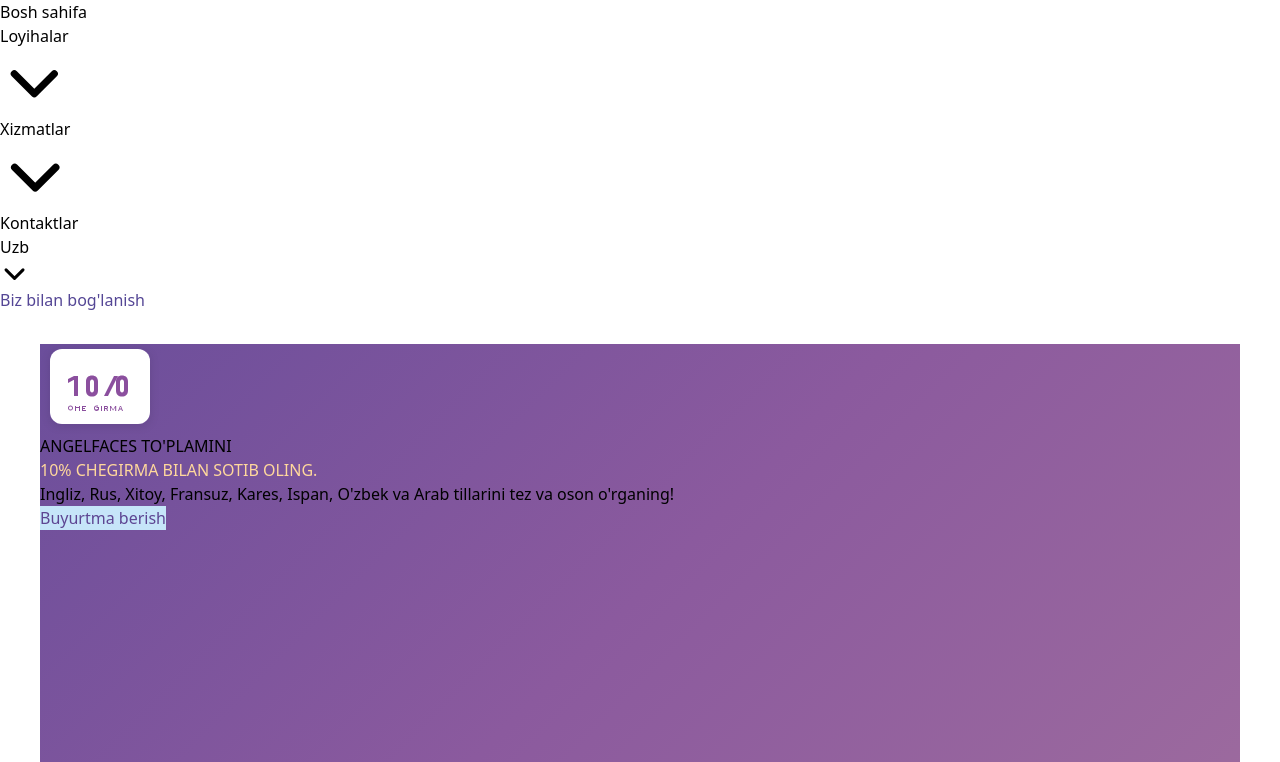
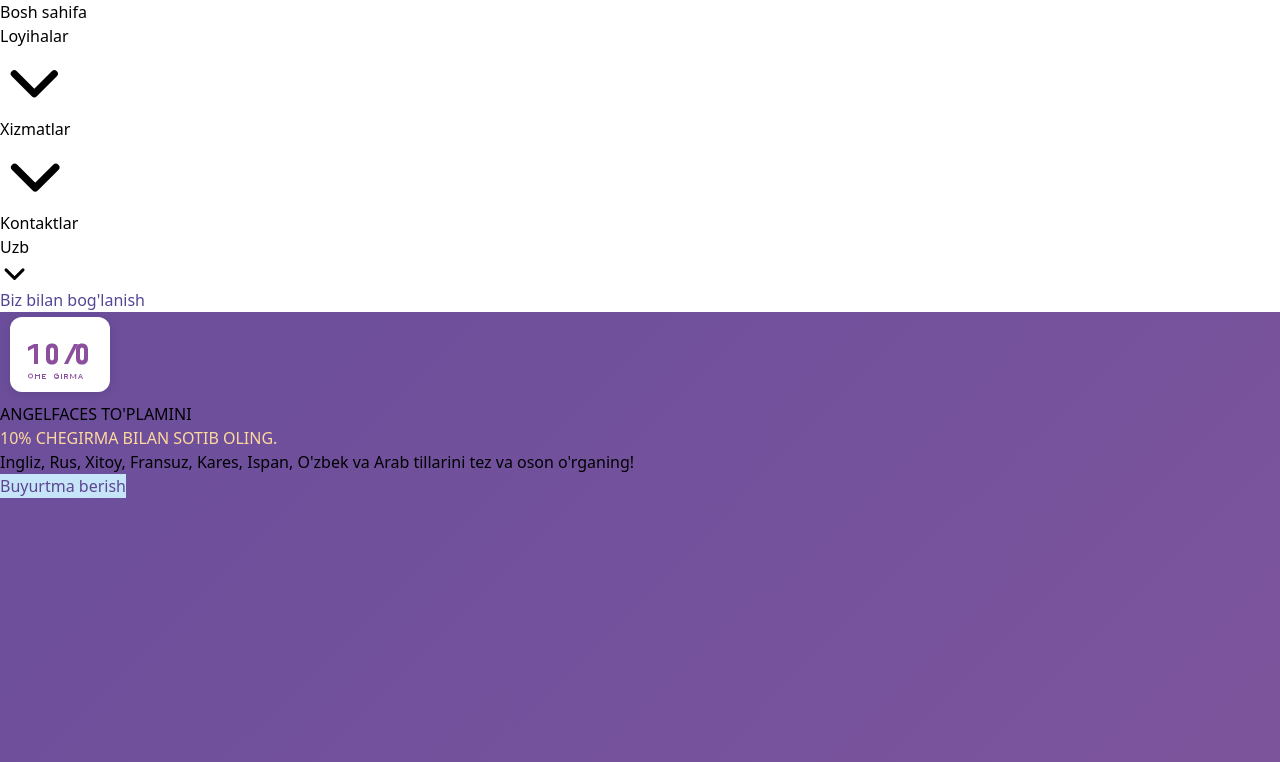
Before and after one commit to Alisher1707/children, a React (Vite) app: page / in a window 1280 px wide. Shown: the top 762 px of the page. Built offline with nearby package versions, Linux system fonts and the light colour scheme.

Commit message:
improve hero section

```diff
--- a/src/components/Hero.jsx
+++ b/src/components/Hero.jsx
@@ -20,50 +20,44 @@ const Hero = () => {
   };
 
   return (
-    <section className="relative overflow-hidden rounded-[40px] shadow-xl"
+    <section className="py-16 px-4"
       style={{
-        background: 'linear-gradient(135deg, #6B4E9B 0%, #8B5A9E 50%, #9D6B9E 100%)',
-        maxWidth: '1200px',
-        height: '500px',
-        margin: '2rem auto'
+        background: 'linear-gradient(135deg, #6B4E9B 0%, #8B5A9E 50%, #9D6B9E 100%)'
       }}>
 
-      {/* Blue border glow effect */}
-      <div className="absolute inset-0 rounded-[40px] border-4 border-blue-400 opacity-50 pointer-events-none"></div>
-
-      <div className="relative px-10 py-10 flex h-full">
-        <div className="flex items-start justify-between flex-1 gap-8">
+      <div className="max-w-6xl mx-auto">
+        <div className="flex items-center justify-between gap-12">
           {/* Left content */}
-          <div className="flex-1 max-w-lg z-10">
+          <div className="flex-1 z-10">
             {/* Discount badge */}
             <div className="inline-block mb-3">
               <img src="/svg/10% chegirma svg.svg" alt="10% chegirma" className="w-16 h-16" />
             </div>
 
             {/* Main heading */}
-            <h1 className="text-white text-3xl font-bold mb-2 leading-tight">
+            <h1 className="text-white text-4xl font-bold mb-3 leading-tight">
               {t('hero.title')}
             </h1>
 
-            <h2 className="text-3xl font-bold mb-3 leading-tight" style={{ color: '#FFD89C' }}>
+            <h2 className="text-4xl font-bold mb-4 leading-tight" style={{ color: '#FFD89C' }}>
               {t('hero.discount')} <span className="text-white">{t('hero.subtitle')}</span>
             </h2>
 
             {/* Description */}
-            <p className="text-white text-sm mb-5 leading-relaxed opacity-90">
+            <p className="text-white text-base mb-6 leading-relaxed opacity-90">
               {t('hero.description')}
             </p>
 
-            <div className="flex flex-col items-start gap-4">
+            <div className="flex flex-col items-start gap-5">
               {/* Button */}
-              <button className="font-semibold px-6 py-2.5 rounded-full text-sm transition-all shadow-lg" style={{ backgroundColor: '#C6E5F9', color: '#5D4592' }}>
+              <button className="font-semibold px-8 py-3 rounded-full text-base transition-all shadow-lg" style={{ backgroundColor: '#C6E5F9', color: '#5D4592' }}>
                 {t('hero.button')}
               </button>
 
               {/* Delivery info */}
-              <div className="flex items-center gap-3 border-2 border-white border-opacity-30 rounded-2xl px-4 py-2.5">
+              <div className="flex items-center gap-4 border-2 border-white border-opacity-30 rounded-2xl px-5 py-3">
                 <div className="flex items-center justify-center">
-                  <svg className="w-10 h-10 text-white" viewBox="0 0 24 24" fill="currentColor">
+                  <svg className="w-12 h-12 text-white" viewBox="0 0 24 24" fill="currentColor">
                     <path d="M0 5h14v10H0z" opacity="0.8"/>
                     <path d="M2 7h8v1.5H2zm0 3h6v1.5H2z"/>
                     <path d="M14 9h2.5l2.5 3v3h-5z" opacity="0.8"/>
@@ -74,8 +68,8 @@ const Hero = () => {
                   </svg>
                 </div>
                 <div className="text-white">
-                  <p className="font-bold text-sm">{t('hero.delivery.title')}</p>
-                  <p className="text-xs opacity-90">{t('hero.delivery.subtitle')}</p>
+                  <p className="font-bold text-base">{t('hero.delivery.title')}</p>
+                  <p className="text-sm opacity-90">{t('hero.delivery.subtitle')}</p>
                 </div>
               </div>
             </div>
```
